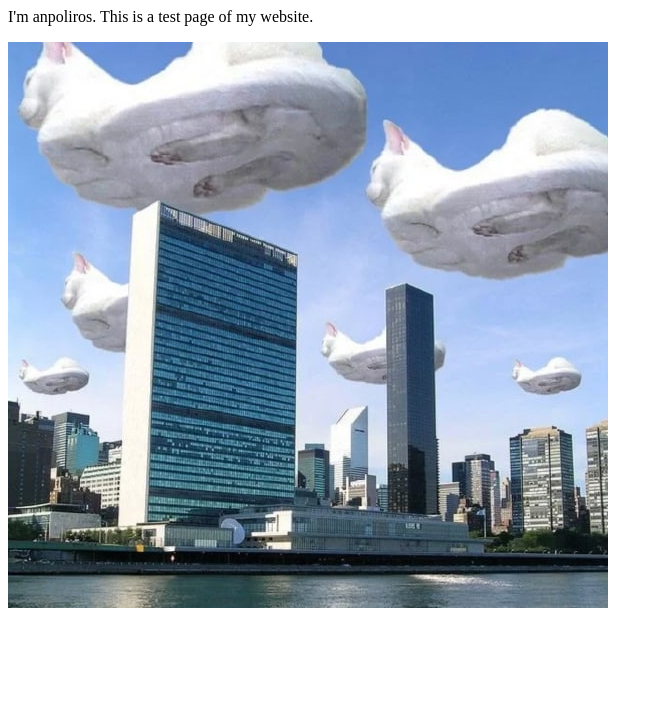
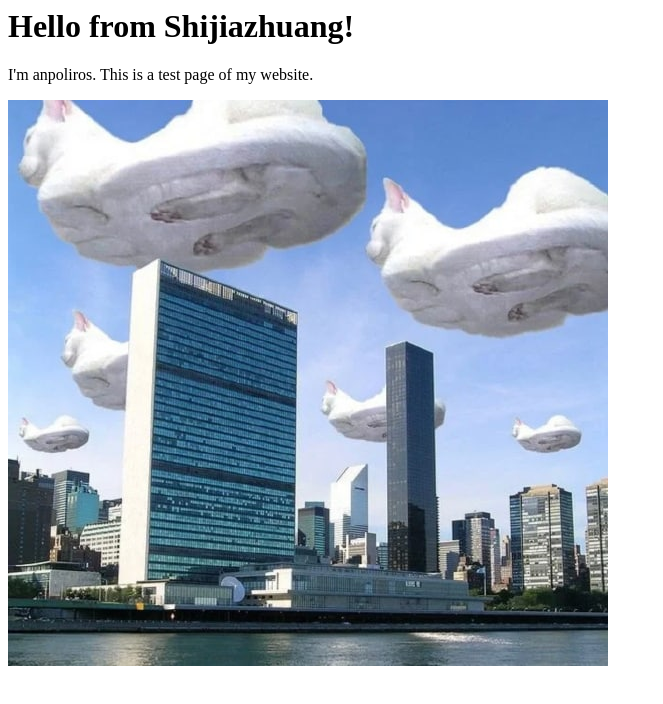
Before and after one commit to Anpoliros/anpoliros.github.io, a plain HTML site: page index.html in a window 1280 px wide. Shown: the whole page, without its empty margins (0-663 px from the left). Drawn offline with Linux system fonts and the light colour scheme.

Commit message:
Update index.html

```diff
--- a/index.html
+++ b/index.html
@@ -1,5 +1,6 @@
 <body>
   <div id="content" style="opacity: 1;">
+	<h1>Hello from Shijiazhuang! </h1>
 	<p>I'm anpoliros. This is a test page of my website.<i class="fa fa-home"></i></p>
 	<img class="animate__animated animate__slideInUp" src="neko_over_un.jpeg" alt="nekos_over_un">
   </div>
```
